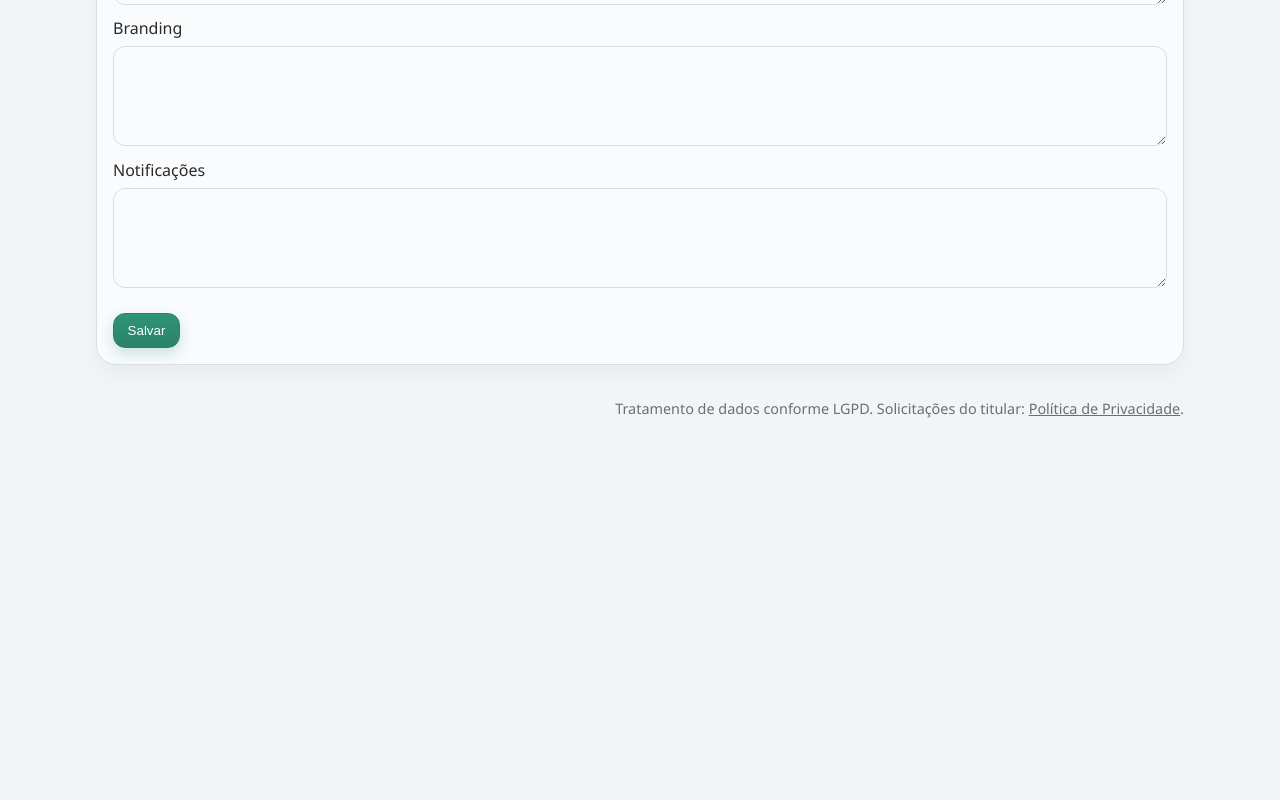
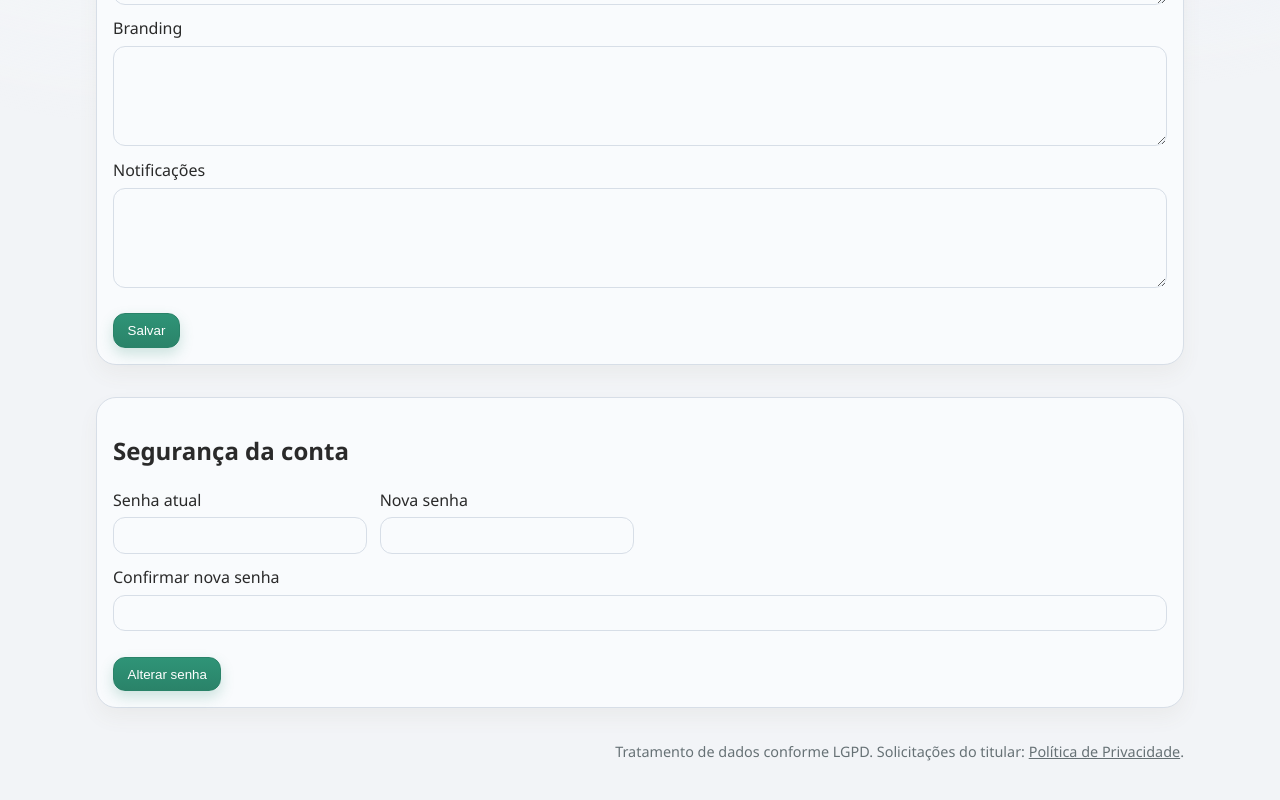
Before and after one commit to zerosajunior/Petshop, a Next.js app: page /configuracoes in a window 1280 px wide. Shown: the part 558-1358 px from the top of the page. Before the commit the page ends 1056 px from the top, so only its background shows below. Built offline with nearby package versions, Linux system fonts and the light colour scheme; no server answers.

Commit message:
commit 20260320 1937

```diff
--- a/app/configuracoes/page.tsx
+++ b/app/configuracoes/page.tsx
@@ -18,6 +18,12 @@ export default function ConfiguracoesPage() {
   });
   const [message, setMessage] = useState("");
   const [error, setError] = useState("");
+  const [currentPassword, setCurrentPassword] = useState("");
+  const [newPassword, setNewPassword] = useState("");
+  const [confirmPassword, setConfirmPassword] = useState("");
+  const [passwordMessage, setPasswordMessage] = useState("");
+  const [passwordError, setPasswordError] = useState("");
+  const [changingPassword, setChangingPassword] = useState(false);
 
   useEffect(() => {
     fetch("/api/company-settings", { cache: "no-store" })
@@ -55,8 +61,49 @@ export default function ConfiguracoesPage() {
     setMessage("Configurações salvas.");
   }
 
+  async function onChangePassword(event: FormEvent<HTMLFormElement>) {
+    event.preventDefault();
+    setPasswordMessage("");
+    setPasswordError("");
+
+    if (!currentPassword || !newPassword || !confirmPassword) {
+      setPasswordError("Preencha todos os campos de senha.");
+      return;
+    }
+
+    if (newPassword.length < 8) {
+      setPasswordError("A nova senha deve ter ao menos 8 caracteres.");
+      return;
+    }
+
+    if (newPassword !== confirmPassword) {
+      setPasswordError("A confirmação da nova senha não confere.");
+      return;
+    }
+
+    setChangingPassword(true);
+    const response = await fetch("/api/auth/change-password", {
+      method: "POST",
+      headers: { "Content-Type": "application/json" },
+      body: JSON.stringify({ currentPassword, newPassword })
+    });
+    const payload = await response.json().catch(() => ({}));
+    setChangingPassword(false);
+
+    if (!response.ok) {
+      setPasswordError(payload.error ?? "Não foi possível alterar a senha.");
+      return;
+    }
+
+    setCurrentPassword("");
+    setNewPassword("");
+    setConfirmPassword("");
+    setPasswordMessage("Senha alterada com sucesso.");
+  }
+
   return (
-    <section className="panel">
+    <section style={{ display: "grid", gap: 16 }}>
+      <article className="panel">
         <h2>Configurações da empresa</h2>
         <form onSubmit={onSubmit} className="formGrid">
           <label className="formField">
@@ -103,6 +150,50 @@ export default function ConfiguracoesPage() {
             {error ? <small style={{ color: "#b42318" }}>{error}</small> : null}
           </div>
         </form>
+      </article>
+
+      <article className="panel">
+        <h2>Segurança da conta</h2>
+        <form onSubmit={onChangePassword} className="formGrid">
+          <label className="formField">
+            Senha atual
+            <input
+              type="password"
+              value={currentPassword}
+              autoComplete="current-password"
+              onChange={(event) => setCurrentPassword(event.target.value)}
+            />
+          </label>
+
+          <label className="formField">
+            Nova senha
+            <input
+              type="password"
+              value={newPassword}
+              autoComplete="new-password"
+              onChange={(event) => setNewPassword(event.target.value)}
+            />
+          </label>
+
+          <label className="formField formFieldFull">
+            Confirmar nova senha
+            <input
+              type="password"
+              value={confirmPassword}
+              autoComplete="new-password"
+              onChange={(event) => setConfirmPassword(event.target.value)}
+            />
+          </label>
+
+          <div className="formActions">
+            <button className="btnPrimary" type="submit" disabled={changingPassword}>
+              {changingPassword ? "Salvando..." : "Alterar senha"}
+            </button>
+            {passwordMessage ? <small className="subtle">{passwordMessage}</small> : null}
+            {passwordError ? <small style={{ color: "#b42318" }}>{passwordError}</small> : null}
+          </div>
+        </form>
+      </article>
     </section>
   );
 }
```
Also changed, not shown: app/api/auth/change-password/route.ts (added, +66 -0 lines), 1 other file (tests, documents, lock files or other folders). Lines whose indentation alone changed are shown as unchanged.
